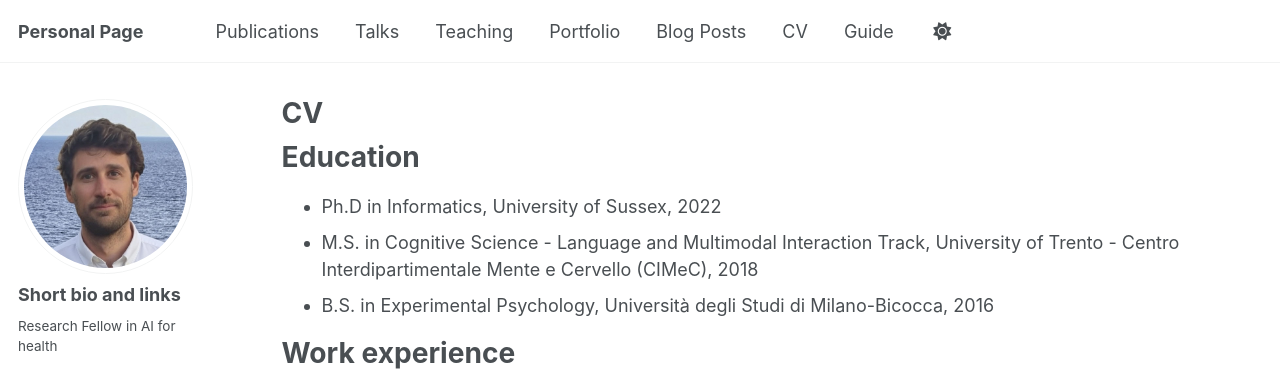
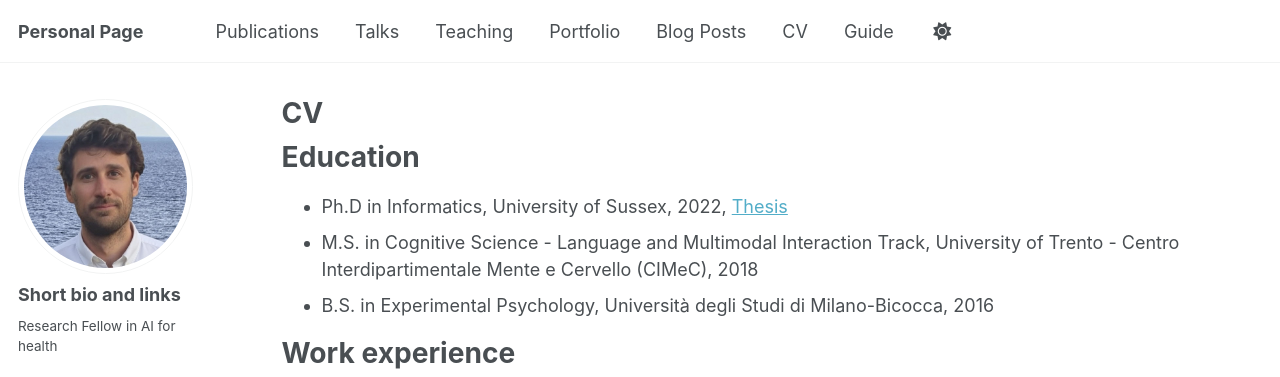
Before and after one commit to lorenzoscottb/lorenzoscottb.github.io, a Jekyll site: the page built from _pages/cv.md, in a window 1280 px wide and 900 px high. Shown: the top 377 px of the window. Built offline with Jekyll 4.4.1, drawn with Linux system fonts in a browser that asks for light colours; some web fonts are replaced; a script bundle is joined from its source files by our own code; library files that are not in the unit come from our copies.

Commit message:
Update cv.md

```diff
--- a/_pages/cv.md
+++ b/_pages/cv.md
@@ -11,7 +11,7 @@ redirect_from:
 
 Education
 ======
-* Ph.D in Informatics, University of Sussex, 2022
+* Ph.D in Informatics, University of Sussex, 2022, [Thesis](https://sussex.figshare.com/articles/thesis/Assessing_compositionality_with_phrase-level_adjective-noun_entailment/23496527?file=41204879)
 * M.S. in Cognitive Science - Language and Multimodal Interaction Track, University of Trento - Centro Interdipartimentale Mente e Cervello (CIMeC), 2018
 * B.S. in Experimental Psychology, Università degli Studi di Milano-Bicocca, 2016
 
```
